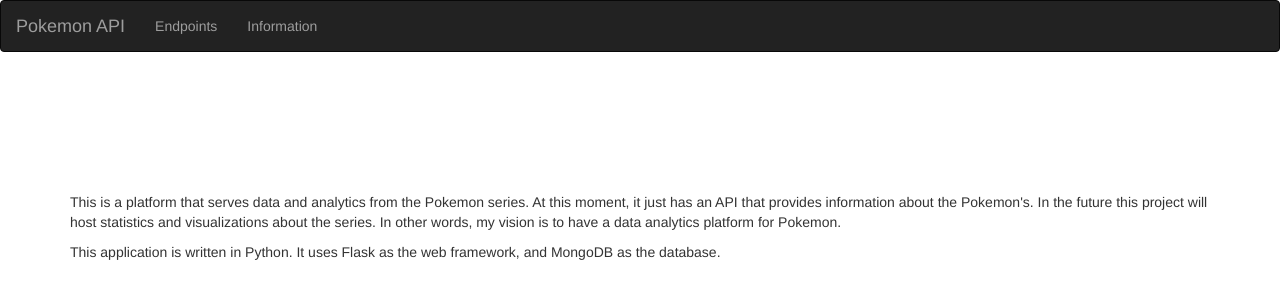
After one commit to juandes/PokemonAPI-AnalyticsPlatform, a Flask app: page /about in a window 1280 px wide. The commit adds this page. Shown: the top 300 px of the page. Run offline with Flask 2, Linux system fonts and the light colour scheme; some libraries are stand-ins or nearby versions.

Commit message:
Started working on the app

```diff
--- a/app.py
+++ b/app.py
@@ -1,5 +1,5 @@
 import pymongo
-from flask import Flask, make_response
+from flask import Flask, make_response, render_template
 from flask.ext.restful import Api, Resource, reqparse
 from bson.json_util import dumps
 
@@ -20,7 +20,8 @@ DEFAULT_REPRESENTATIONS = {'application/json': output_json}
 api = Api(app)
 api.representations = DEFAULT_REPRESENTATIONS
 
-# Service
+
+# Web Service
 
 class NationalPokedexAPI(Resource):
     def __init__(self):
@@ -53,16 +54,60 @@ class RegionalPokedexAPI(Resource):
                     .sort('national_id', pymongo.ASCENDING)]
 
 
+class PokemonByNumber(Resource):
+    def __init__(self):
+        self.reqparse = reqparse.RequestParser()
+        self.reqparse.add_argument('id', type=int, location='json')
+        super(PokemonByNumber, self).__init__()
+
+
+    def get(self, id):
+        """
+        GET a regional Pokedex
+        :param region: Pokemon region
+        :return: Pokedex for region
+        """
+        pokemon = collection.find_one({'national_id': id})
+        if pokemon:
+            return {'status':'ok', 'data':pokemon}
+        else:
+            return {'status':'error'}
+
+class PokemonByName(Resource):
+    def __init__(self):
+        self.reqparse = reqparse.RequestParser()
+        self.reqparse.add_argument('name', type=str, location='json')
+        super(PokemonByName, self).__init__()
+
+    def get(self, name):
+        pokemon = collection.find_one({'name' : name})
+        if pokemon:
+            return {'status': 'ok', 'data': pokemon}
+        else:
+            return {'status': 'error'}
+
+
 api.add_resource(NationalPokedexAPI,
                  '/pokemon/api/v1.0/pokedex', endpoint='pokedex')
 api.add_resource(RegionalPokedexAPI,
-                 '/pokemon/api/v1.0/pokedex/<string:region>',
-                 endpoint='region')
+                 '/pokemon/api/v1.0/pokedex/<string:region>', endpoint='region')
+api.add_resource(PokemonByNumber,
+                 '/pokemon/api/v1.0/pokemon/<int:id>', endpoint='id')
+api.add_resource(PokemonByName,
+                 '/pokemon/api/v1.0/pokemon/<string:name>', endpoint='name')
 
 
 @app.route('/')
 def index():
-    return "Hi"
+    return render_template('template.html')
+
+@app.route('/about')
+def about_page():
+    return render_template('about.html')
+
+@app.route('/endpoints')
+def endpoints_page():
+    return render_template('endpoints.html')
 
 
 if __name__ == '__main__':
--- /dev/null
+++ b/templates/about.html
@@ -0,0 +1,8 @@
+{% extends "layout.html" %}
+{% block content %}
+  <p>This is a platform that serves data and analytics from the Pokemon series. At this moment,
+      it just has an API that provides information about the Pokemon's. In the future this project
+      will host statistics and visualizations about the series. In other words, my vision is to have
+      a data analytics platform for Pokemon.</p>
+  <p>This application is written in Python. It uses Flask as the web framework, and MongoDB as the database.</p>
+{% endblock %}
--- a/templates/layout.html
+++ b/templates/layout.html
@@ -4,7 +4,7 @@
   <head>
     <title>Flask Template Example</title>
     <meta name="viewport" content="width=device-width, initial-scale=1.0">
-    <link href="http://netdna.bootstrapcdn.com/bootstrap/3.0.0/css/bootstrap.min.css" rel="stylesheet" media="screen">
+    <link href="https://netdna.bootstrapcdn.com/bootstrap/3.0.0/css/bootstrap.min.css" rel="stylesheet" media="screen">
     <style type="text/css">
       .container {
         max-width: 1400px;
@@ -23,7 +23,7 @@
     <div class="collapse navbar-collapse" id="bs-example-navbar-collapse-1">
        <ul class="nav navbar-nav">
         <li><a href="endpoints">Endpoints</a></li>
-        <li><a href="info">Information</a></li>
+        <li><a href="about">Information</a></li>
       </ul>
     </div><!-- /.navbar-collapse -->
   </div><!-- /.container-fluid -->
@@ -35,7 +35,7 @@
       <br>
       <!--<h2>This is part of my base template</h2>-->
     </div>
-    <script src="http://code.jquery.com/jquery-1.10.2.min.js"></script>
-    <script src="http://netdna.bootstrapcdn.com/bootstrap/3.0.0/js/bootstrap.min.js"></script>
+    <script src="https://code.jquery.com/jquery-1.10.2.min.js"></script>
+    <script src="https://netdna.bootstrapcdn.com/bootstrap/3.0.0/js/bootstrap.min.js"></script>
   </body>
 </html>
```
Also changed, not shown: templates/info.html (deleted, +0 -10 lines), templates/template.html (+1 -7 lines).
